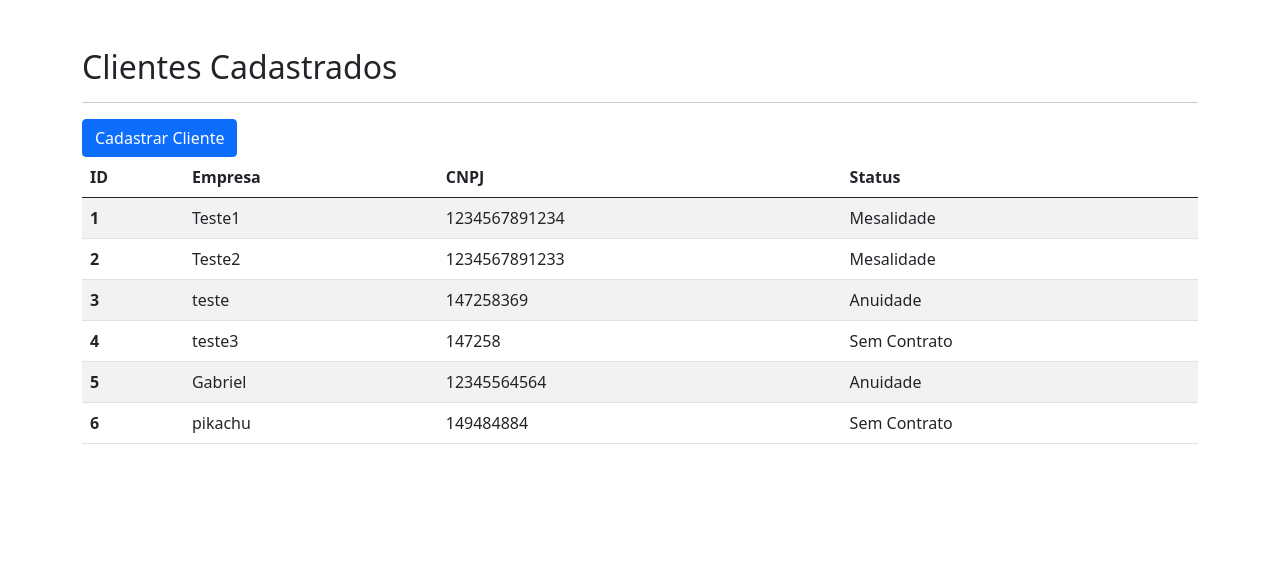
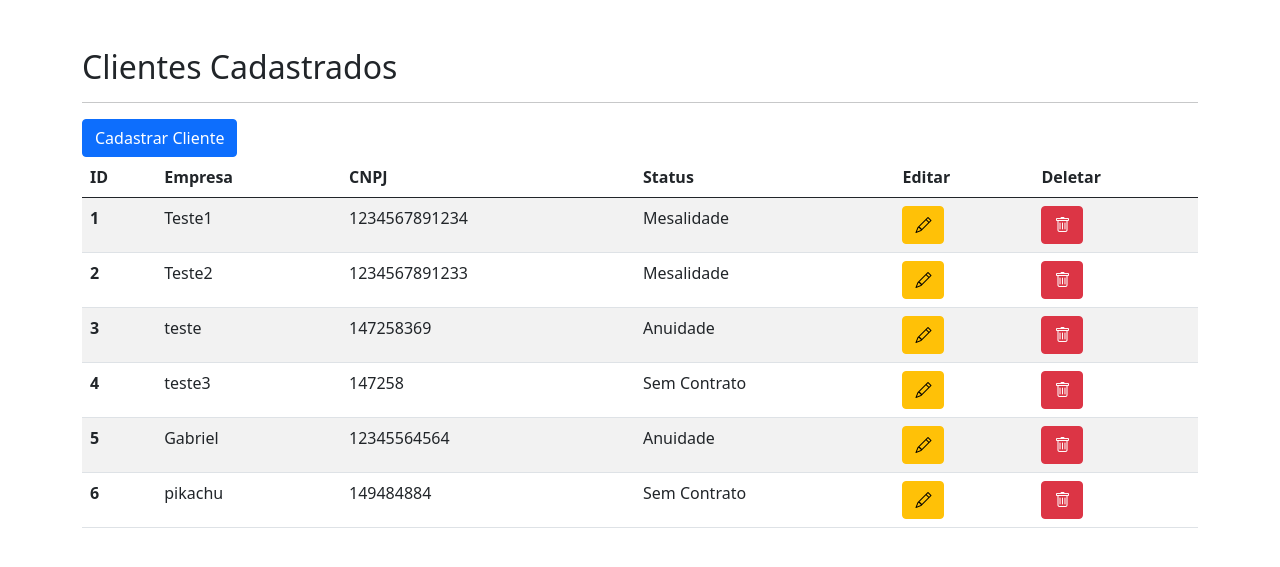
Before and after one commit to gabrielms00777/Area_Testes__Django, a Django app: page /painel/clientes/ in a window 1280 px wide. Shown: the part 56-623 px from the top of the page. Run offline with Django 4.2, Linux system fonts and the light colour scheme; data comes from the database, SQL or seed files in the repository; some libraries are stand-ins or nearby versions.

Commit message:
Atualização

```diff
--- a/tecnica/templates/clientes.html
+++ b/tecnica/templates/clientes.html
@@ -28,7 +28,7 @@
     <div class="container mt-5">
         <h2>Clientes Cadastrados</h2>
         <hr>
-        <button type="button" class="btn btn-primary rigth" data-bs-toggle="modal" data-bs-target="#exampleModal">
+        <button type="button" class="btn btn-primary" data-bs-toggle="modal" data-bs-target="#modalCadastro">
             Cadastrar Cliente
         </button>
         <br>
@@ -39,6 +39,8 @@
                   <th scope="col">Empresa</th>
                   <th scope="col">CNPJ</th>
                   <th scope="col">Status</th>
+                  <th scope="col">Editar</th>
+                  <th scope="col">Deletar</th>
                 </tr>
               </thead>
               <tbody>
@@ -48,6 +50,8 @@
                     <td>{{cliente.nome}}</td>
                     <td>{{cliente.cnpj}}</td>
                     <td>{{cliente.status}}</td>
+                    <td><a href="{% url 'editar_cliente' cliente.id %}" class="btn btn-warning"><i class="bi bi-pencil"></i></a></td>
+                    <td><a href="{% url 'deletar_cliente' cliente.id %}" class="btn btn-danger"><i class="bi bi-trash"></i></a></td>
                 </tr>
                 {% endfor %}
               </tbody>
@@ -56,8 +60,8 @@
 
 
 
-    <!-- Modal -->
-    <div class="modal fade" id="exampleModal" tabindex="-1" aria-labelledby="exampleModalLabel" aria-hidden="true">
+    <!-- Modal Cdastro -->
+    <div class="modal fade" id="modalCadastro" tabindex="-1" aria-labelledby="exampleModalLabel" aria-hidden="true">
     <div class="modal-dialog">
         <div class="modal-content">
         <div class="modal-header">
@@ -71,6 +75,39 @@
                 <br>
                 <input type="number" name="cnpj" id="cnpj" class='form-control' placeholder='CNPJ'>
                 <br>
+                <label for="" style="margin-right: 10px;">Status:</label>
+                <select name="status" id="">
+                    <option value="Mensalidade">Mensalidade</option>
+                    <option value="Anuidade">Anuidade</option>
+                    <option value="Sem Contrato">Sem Contrato</option>
+                </select>
+
+            </div>
+            <div class="modal-footer">
+                <button type="button" class="btn btn-secondary" data-bs-dismiss="modal">Fachar</button>
+                <button type="submit" class="btn btn-primary">Salvar Cliente</button>
+            </div>
+            </form>
+        </div>
+    </div>
+    </div>
+
+
+    <div class="modal fade" id="modalEdicao" tabindex="-1" aria-labelledby="exampleModalLabel" aria-hidden="true">
+    <div class="modal-dialog">
+        <div class="modal-content">
+        <div class="modal-header">
+            <h5 class="modal-title" id="exampleModalLabel">Cadastrar Cliente</h5>
+            <button type="button" class="btn-close" data-bs-dismiss="modal" aria-label="Close"></button>
+        </div>
+        <div class="modal-body">
+            <form action="." method="post">
+                {% csrf_token %}
+                <input type="text" name='nome' class='form-control' placeholder='Nome...'>
+                <br>
+                <input type="number" name="cnpj" id="cnpj" class='form-control' placeholder='CNPJ'>
+                <br>
+                <label for="" style="margin-right: 10px;">Status:</label>
                 <select name="status" id="">
                     <option value="Mensalidade">Mensalidade</option>
                     <option value="Anuidade">Anuidade</option>
--- a/tecnica/urls.py
+++ b/tecnica/urls.py
@@ -5,5 +5,7 @@ urlpatterns = [
     path('', views.painel, name='painel'),
     path('os/', views.os, name='os'),
     path('clientes/', views.clientes, name='clientes'),
-    path('pesquisa_cliente/', views.pesquisa_cliente, name='pesquisa_cliente')
+    path('pesquisa_cliente/', views.pesquisa_cliente, name='pesquisa_cliente'),
+    path('editar_cliente/<int:id>', views.editar_cliente, name='editar_cliente'),
+    path('deletar_cliente/<int:id>', views.deletar_cliente, name='deletar_cliente'),
 ]
--- a/tecnica/views.py
+++ b/tecnica/views.py
@@ -39,6 +39,9 @@ def pesquisa_cliente(request):
         return render(request, 'pesquisa_cliente.html', {'status': status})
     else:
         cliente = request.POST.get('cliente')
+        cliente = cliente.replace('.', '')
+        cliente = cliente.replace('/', '')
+        cliente = cliente.replace('-', '')
 
         if cliente.isdigit():
             existe = Clientes.objects.filter(cnpj=cliente)
@@ -56,3 +59,11 @@ def pesquisa_cliente(request):
                 return render(request, 'pesquisa_cliente.html', {'cliente': cliente})
             else:
                 return redirect('/painel/pesquisa_cliente/?status=2')
+
+def deletar_cliente(request, id):
+    return render()
+
+def editar_cliente(request, id):
+    if request.method == 'GET':
+        cliente = Clientes.objects.get(id=id)
+        return render(request, 'editar_cliente.html')
--- a/templates/base.html
+++ b/templates/base.html
@@ -6,6 +6,7 @@
     <meta name="viewport" content="width=device-width, initial-scale=1">
     <!-- Bootstrap CSS -->
     <link href="https://cdn.jsdelivr.net/npm/bootstrap@5.0.2/dist/css/bootstrap.min.css" rel="stylesheet" integrity="sha384-EVSTQN3/azprG1Anm3QDgpJLIm9Nao0Yz1ztcQTwFspd3yD65VohhpuuCOmLASjC" crossorigin="anonymous">
+    <link rel="stylesheet" href="https://cdn.jsdelivr.net/npm/bootstrap-icons@1.9.1/font/bootstrap-icons.css">
 
     <title>{% block title %}{% endblock title %}</title>
   </head>
```
Also changed, not shown: tecnica/templates/editar_cliente.html (added, +13 -0 lines).
